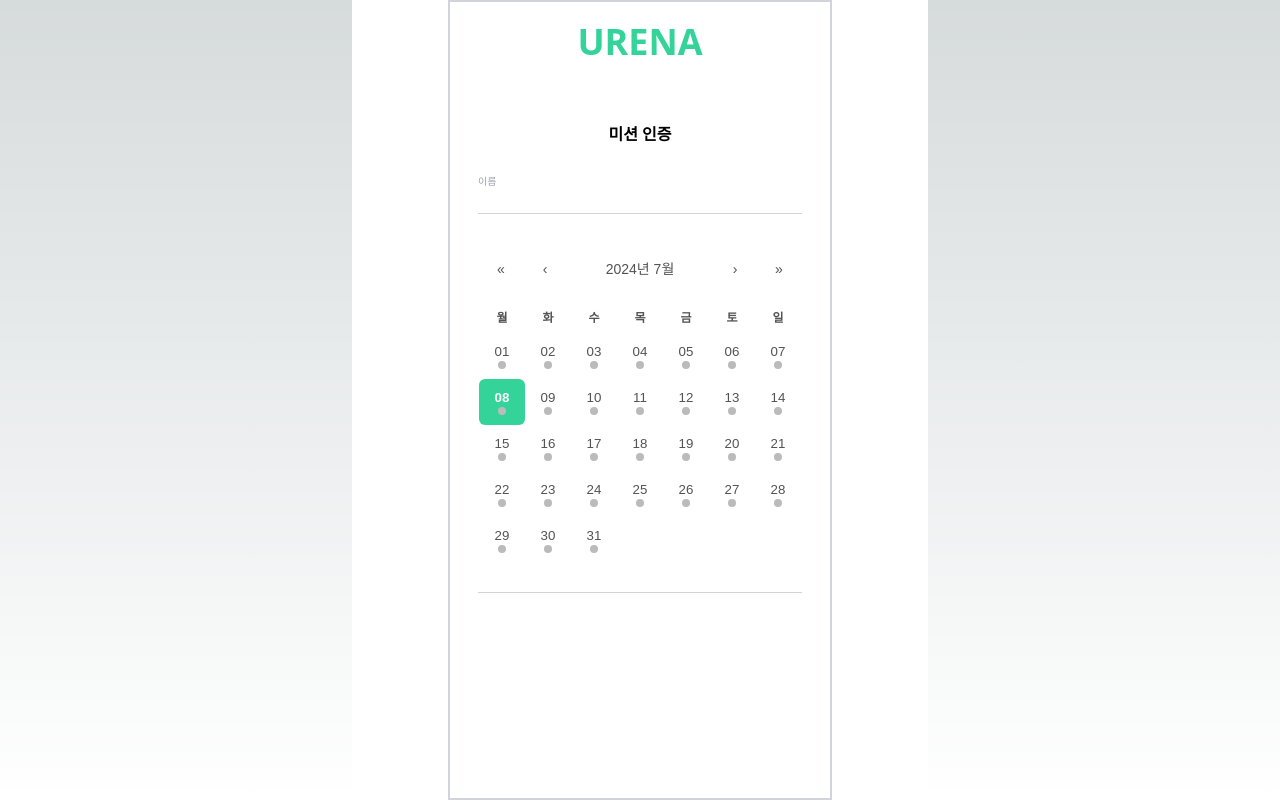
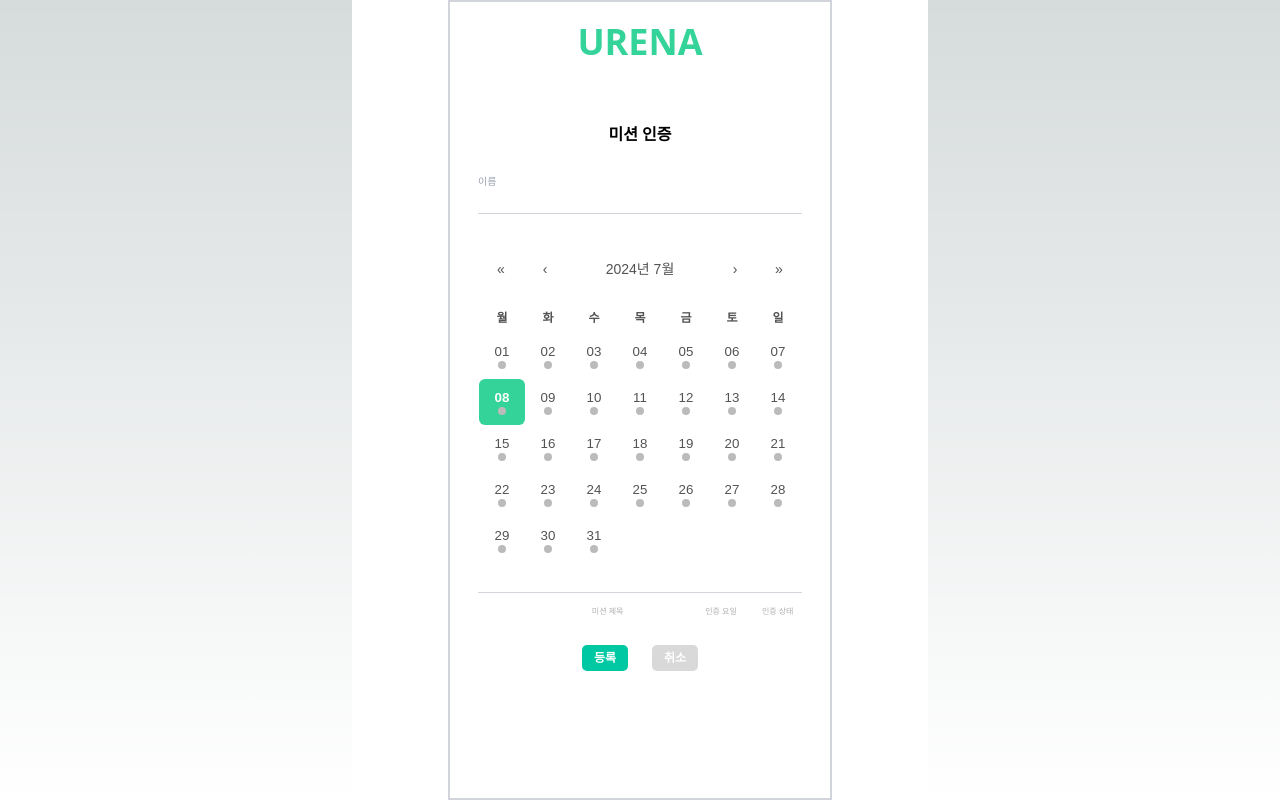
Before and after one commit to Imunury/URENA, a Next.js app: page /mission in a window 1280 px wide. Built offline with nearby package versions, Linux system fonts and the light colour scheme.

Commit message:
feat : mission page MissionList

```diff
--- /dev/null
+++ b/src/app/mission/components/MissionList.tsx
@@ -0,0 +1,56 @@
+'use client'
+
+import React from "react"
+
+interface Mission {
+    date: string;
+    details: [string, string];
+    status: string;
+}
+
+interface MissionListProps {
+    missions: Mission[];
+}
+
+const MissionList: React.FC<MissionListProps> = ({ missions }) => {
+
+    return (
+        <div>
+            <div className="flex mx-7 mt-3 mb-4" style={{textAlign:'center'}}>
+                <h1 style={{ flex: 3 }}/>
+                <h1 style={{ flex: 10,color:"#AFAFAF", fontSize:'8px', fontWeight:'400'}}>미션 제목</h1>
+                <h1 style={{ flex: 4,color:"#AFAFAF", fontSize:'8px', fontWeight:'400'}}>인증 요일</h1>
+                <h1 style={{ flex: 3,color:"#AFAFAF", fontSize:'8px', fontWeight:'400'}}>인증 상태</h1>
+            </div>
+            {
+             missions.map((mission, index) => {
+                let backgroundColor;
+                if (mission.status === '성공') {
+                    backgroundColor = "#00C8A2";
+                } else if (mission.status === '부분 성공') {
+                    backgroundColor = "#E1AB3E";
+                } else if (mission.status === '실패') {
+                    backgroundColor = "#BF1E2E";
+                } else if (mission.status === '예정') {
+                    backgroundColor = "black";
+                } else if (mission.status === '미션 없음') {
+                    backgroundColor = "gray";
+                }
+
+                return (
+                    <div key={index} className="flex mx-7 mb-2 mt-2 pb-2" style={{textAlign:'center'}}>
+                        <h1 style={{ flex: 3,color:"#34d399", fontSize:'10px', fontWeight:'400'}}>미션{index+1}</h1>
+                        <h1 style={{ flex: 10,color:"black", fontSize:'10px', fontWeight:'400', textAlign:'left'}}>({mission.details[1]}) {mission.details[0]} </h1>
+                        <h1 style={{ flex: 4,color:"black", fontSize:'10px', fontWeight:'400'}}>매일</h1>
+                        <button style={{
+                            color:"white", fontSize:'8px', fontWeight:'600', flex: 3, borderRadius: '5px', backgroundColor , padding:'3px',
+                            }}>{mission.status}</button>
+                    </div>
+                );
+            })
+            }
+        </div>
+    )
+}
+
+export default MissionList
--- a/src/app/mission/page.tsx
+++ b/src/app/mission/page.tsx
@@ -1,52 +1,71 @@
 'use client'
 
 import { useState } from 'react';
-import { useRouter, useSearchParams  } from "next/navigation"
+import { useRouter, useSearchParams } from "next/navigation";
 import Calendar from 'react-calendar';
 import moment from "moment";
+import MissionList from './components/MissionList';
 import 'react-calendar/dist/Calendar.css';
 
 type ValuePiece = Date | null;
-
 type Value = ValuePiece | [ValuePiece, ValuePiece];
 
+interface Mission {
+    date: string;
+    details: [string, string];
+    status: string;
+}
+
 const Mission: React.FC = () => {
-    let student = ['마철두', '010-8649-9856', 'complete']
-    const router = useRouter()
+    const router = useRouter();
     const [value, onChange] = useState<Value>(new Date());
     const searchParams = useSearchParams();
     if (!searchParams) return null;
     const student_pk = searchParams.get('student_pk');
 
-    let failed = ["2024-08-01", "2024-08-05"]
-    let complete = ["2024-08-02", "2024-08-06", "2024-08-04"]
-    let partly = ["2024-08-03", "2024-08-07"]
-    // failed complete partly 부분은 추후 성공실패알아서 계산해서 조절
+    let failed = ["2024-08-01", "2024-08-05"];
+    let complete = ["2024-08-02", "2024-08-06", "2024-08-04"];
+    let partly = ["2024-08-03", "2024-08-07"];
 
+    let mission_list: [string, string][] = [
+        ['미션1입니다', '월, 수, 금'],
+        ['미션2입니다', '매일'],
+        ['미션3입니다', '주말'],
+        ['미션4입니다', '주말'],
+        ['미션5입니다', '주말']
+    ];
 
-    let mission_list = [['미션1입니다','월, 수, 금'], ['미션2입니다','매일'], ['미션3입니다','주말'], ['미션4입니다','주말'], ['미션5입니다','주말']]
-    let mission = [
-        ['2024-08-01', mission_list[0], '성공'],
-        ['2024-08-01', mission_list[1], '실패'],
-        ['2024-08-01', mission_list[2], '부분 성공'],
-        ['2024-08-01', mission_list[3], '예정'],
-        ['2024-08-01', mission_list[4], '미션 없음'],
-        ['2024-08-02', mission_list[2], '부분 성공'],
-        ['2024-08-02', mission_list[3], '예정'],
-        ['2024-08-02', mission_list[4], '미션 없음']]
+    let missions: Mission[] = [
+        { date: '2024-08-01', details: mission_list[0], status: '성공' },
+        { date: '2024-08-01', details: mission_list[1], status: '실패' },
+        { date: '2024-08-01', details: mission_list[2], status: '부분 성공' },
+        { date: '2024-08-01', details: mission_list[3], status: '예정' },
+        { date: '2024-08-01', details: mission_list[4], status: '미션 없음' },
+        { date: '2024-08-02', details: mission_list[2], status: '부분 성공' },
+        { date: '2024-08-02', details: mission_list[3], status: '예정' },
+        { date: '2024-08-02', details: mission_list[4], status: '미션 없음' }
+    ];
+
+    // 특정 날짜에 해당하는 미션들 필터링
+    const filteredMissions = missions.filter(
+        (m) => moment(m.date).format("YYYY-MM-DD") === moment(value).format("YYYY-MM-DD")
+    );
+
     return (
         <div>
             <div className="flex mt-7 justify-center items-center mx-7">
-                <h1 className="text-2xl font-bold" style={{ fontSize: '16px' , fontWeight: '600'}}>
+                <h1 className="text-2xl font-bold" style={{ fontSize: '16px', fontWeight: '600' }}>
                     미션 인증
                 </h1>
             </div>
             <div className="flex mx-7 py-6 items-center" style={{ borderBottom: '1px solid #d1d5db' }}>
                 <h1 className="text-gray-400" style={{ fontSize: '10px' }}>이름</h1>
-                <h1 className="ml-3" style={{ fontSize: '14px' , fontWeight: '600'}}>{student_pk}</h1>
+                <h1 className="ml-3" style={{ fontSize: '14px', fontWeight: '600' }}>{student_pk}</h1>
             </div>
             <div className="flex justify-between items-center mx-7 py-7" style={{ borderBottom: '1px solid #d1d5db' }}>
-                <Calendar onChange={onChange} value={value}
+                <Calendar
+                    onChange={onChange}
+                    value={value}
                     formatDay={(locale, date) => moment(date).format("DD")}
                     locale='ko'
                     showNeighboringMonth={false}
@@ -56,39 +75,28 @@ const Mission: React.FC = () => {
                         let html = [];
                         if (failed.find((x) => x === moment(date).format("YYYY-MM-DD"))) {
                             html.push(<div className="failed"></div>);
-                    }
-                    else if(complete.find((x) => x === moment(date).format("YYYY-MM-DD"))) {
+                        } else if (complete.find((x) => x === moment(date).format("YYYY-MM-DD"))) {
                             html.push(<div className="complete"></div>);
-                    }
-                    else if (partly.find((x) => x === moment(date).format("YYYY-MM-DD"))) {
+                        } else if (partly.find((x) => x === moment(date).format("YYYY-MM-DD"))) {
                             html.push(<div className="partly"></div>);
-                    }
-                    else {
+                        } else {
                             html.push(<div className="empty"></div>);
                         }
                         return (
-                    <>
                             <div className="flex justify-center items-center absoluteDiv">
                                 {html}
                             </div>
-                    </>
                         );
-                }}/>
+                    }}
+                />
             </div>
-
-            {
-
-                mission.map((mission, index) => (
-                    moment(mission[0]).format("YYYY-MM-DD") === moment(value).format("YYYY-MM-DD") &&
-                    <div key={index} className="flex px-7 mb-2 items-center">
-                        <h1 className="text-emerald" style={{ fontSize: '10px', color:'#34d399' }}>미션{index+1}</h1>
-                        {/* 미션 인덱스는 데이터베이스 불러올때 한번 처리해보는걸로. */}
-                        <h1 className="ml-3" style={{ fontSize: '10px' , fontWeight: '600'}}>({mission[1][1]}) {mission[1][0]} {mission[2]}</h1>
+            <MissionList missions={filteredMissions} />
+            <div className='flex' style={{justifyContent:'center'}}>
+                <button className='m-3 px-3 py-1' style={{ borderRadius:'5px', backgroundColor:'#00C8A2', color:'white', fontSize:'12px', fontWeight:'800'}}>등록</button>
+                <button className='m-3 px-3 py-1' style={{ borderRadius:'5px', backgroundColor:'#D9D9D9', color:'white', fontSize:'12px', fontWeight:'800'}}>취소</button>
             </div>
-                ))
-            }
         </div>
-    )
+    );
 }
 
-export default Mission
+export default Mission;
```
Lines whose indentation alone changed are shown as unchanged.
